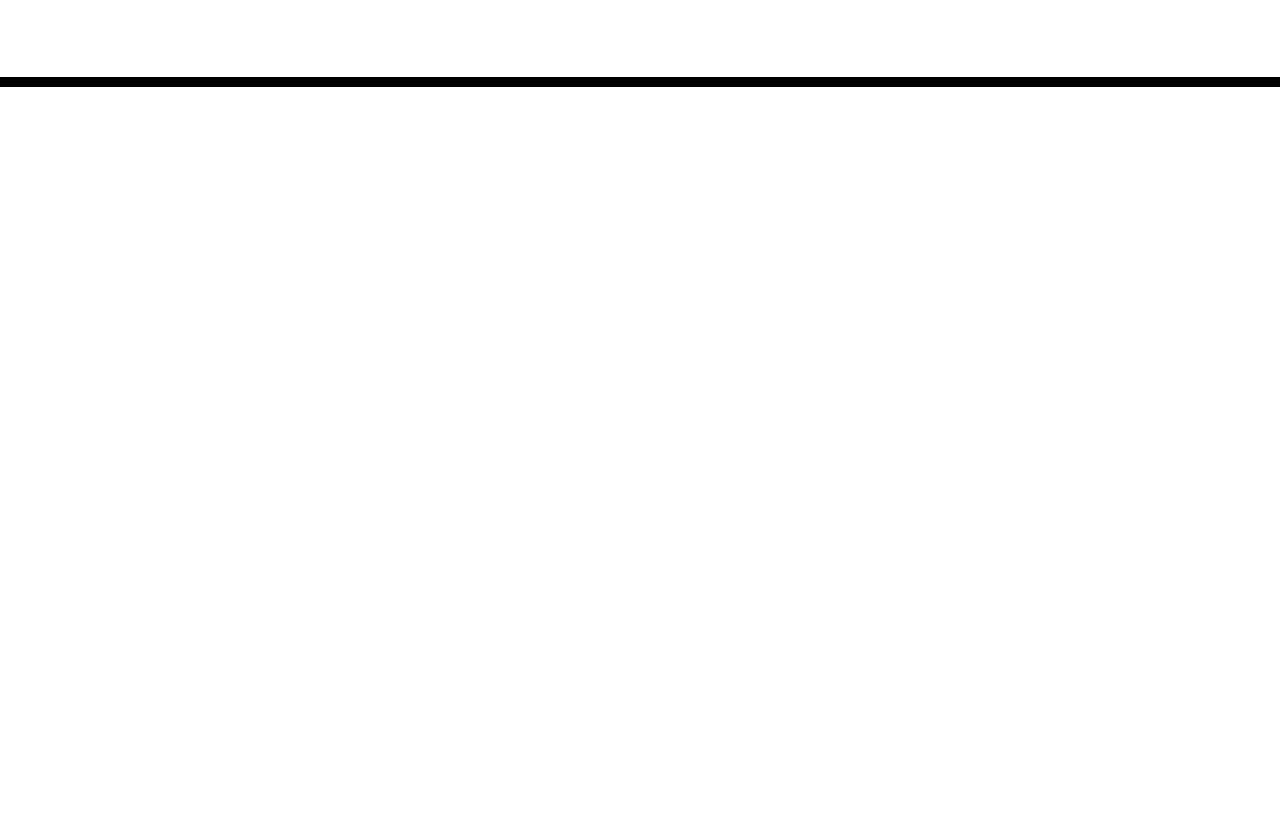
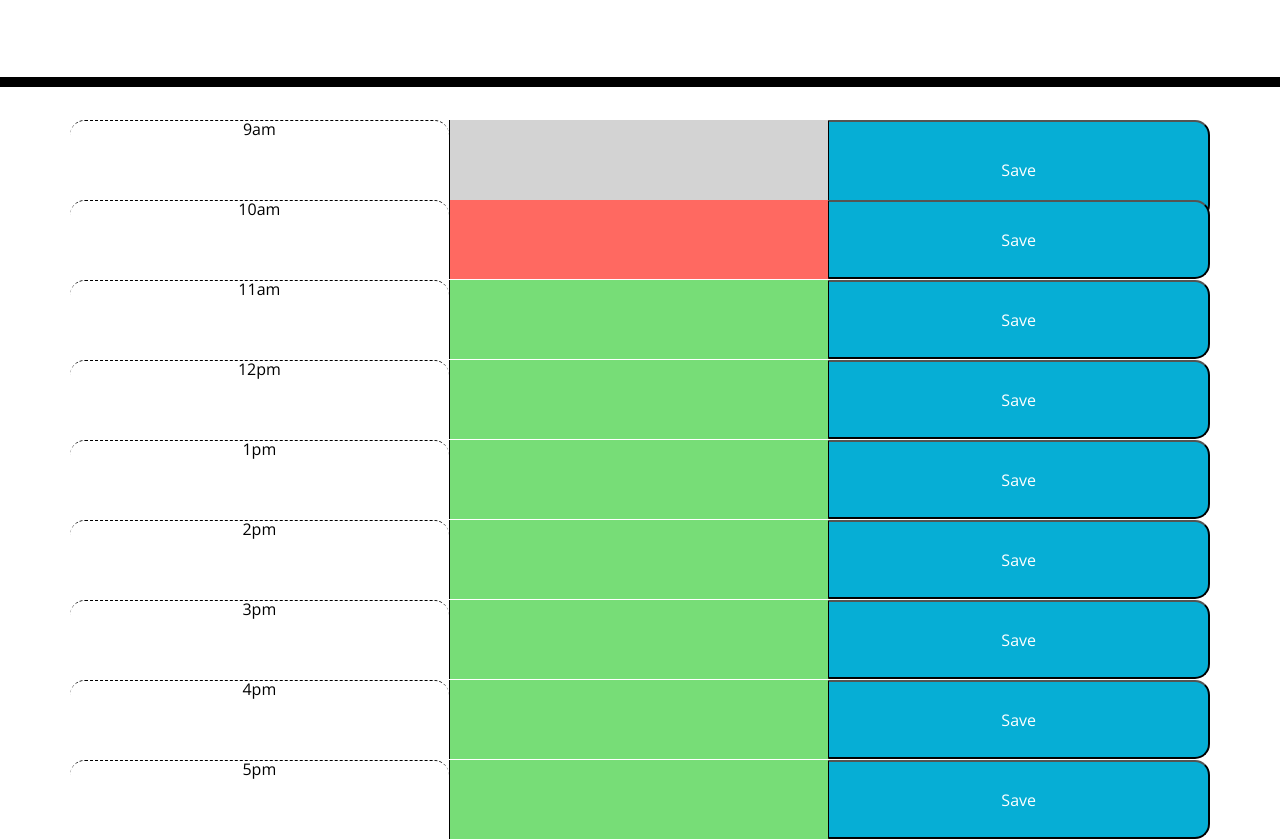
Before and after one commit to Swordspeare09/DayPlannerApplication, a plain HTML site: page index.html in a window 1280 px wide. Shown: the part 181-1020 px from the top of the page. Before the commit the page ends 800 px from the top, so only its background shows below. Drawn offline with nearby package versions, Linux system fonts and the light colour scheme.

Commit message:
Updated index.html to include the basic layout for the application. Will improve at a later time.

```diff
--- a/index.html
+++ b/index.html
@@ -21,6 +21,51 @@
     </header>
     <div class="container">
         <!-- Timeblocks go here -->
+        <div class="row">
+            <div class="col hour time-block">9am</div>
+            <textarea class="col past " name="" id="" cols="30" rows="5"></textarea>
+            <button class="col saveBtn">Save</button>
+        </div>
+        <div class="row">
+            <div class="col hour time-block">10am</div>
+            <textarea class = "col present "name="" id="" cols="30" rows="3"></textarea>
+            <button class="col saveBtn">Save</button>
+        </div>
+        <div class="row">
+            <div class="col hour time-block">11am</div>
+            <textarea class="col future" name="" id="" cols="30" rows="3"></textarea>
+            <button class="col saveBtn">Save</button>
+        </div>
+        <div class="row">
+            <div class="col hour time-block">12pm</div>
+            <textarea class="col future" name="" id="" cols="30" rows="3"></textarea>
+            <button class="col saveBtn">Save</button>
+        </div>
+        <div class="row">
+            <div class="col hour time-block">1pm</div>
+            <textarea class="col future" name="" id="" cols="30" rows="3"></textarea>
+            <button class="col saveBtn">Save</button>
+        </div>
+        <div class="row">
+            <div class="col hour time-block">2pm</div>
+            <textarea class="col future" name="" id="" cols="30" rows="3"></textarea>
+            <button class="col saveBtn">Save</button>
+        </div>
+        <div class="row">
+            <div class="col hour time-block">3pm</div>
+            <textarea class="col future" name="" id="" cols="50" rows="3"></textarea>
+            <button class="col saveBtn">Save</button>
+        </div>
+        <div class="row">
+            <div class="col hour time-block">4pm</div>
+            <textarea class="col future" name="" id="" cols="30" rows="3"></textarea>
+            <button class="col saveBtn">Save</button>
+        </div>
+        <div class="row">
+            <div class="col hour time-block">5pm</div>
+            <textarea class="col future" name="" id="" cols="30" rows="3"></textarea>
+            <button class="col saveBtn">Save</button>
+        </div>
     </div>
 
     <script src="https://code.jquery.com/jquery-3.4.1.min.js"></script>
```
Also changed, not shown: style.css (line endings or trailing spaces).
